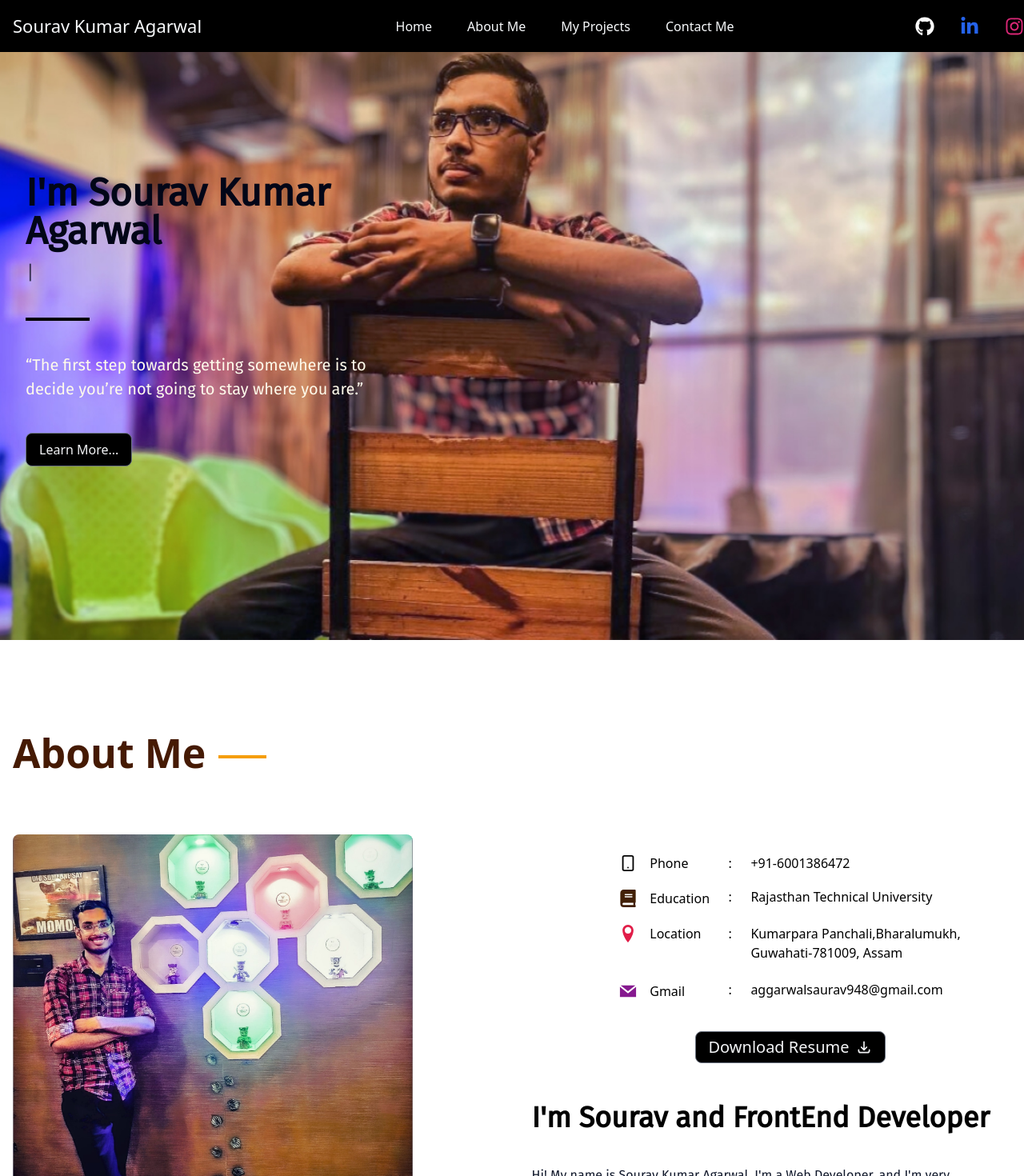
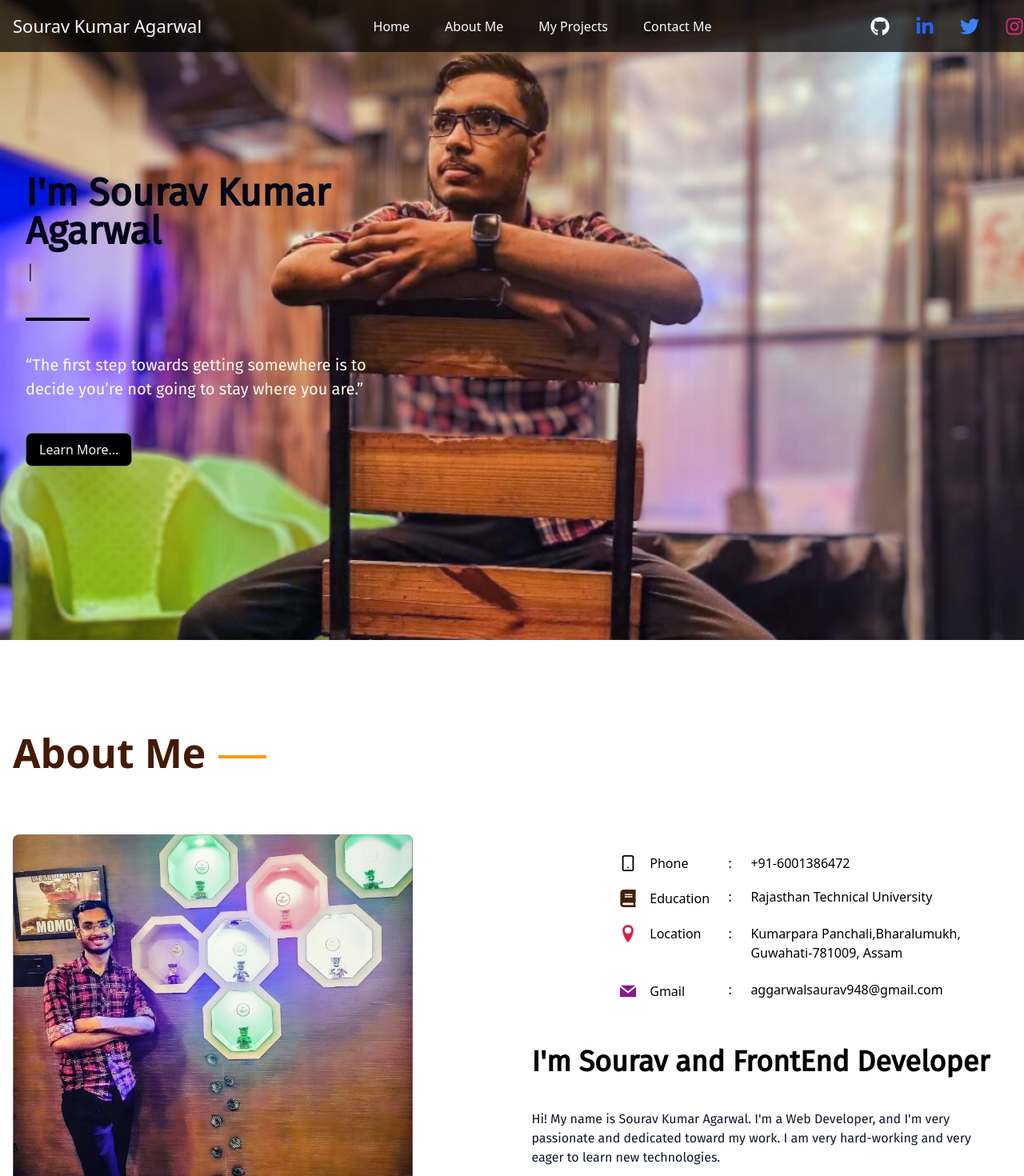
Before and after one commit to SouravKAgarwal/sourav-kr-agarwal, a Next.js app: page / in a window 1280 px wide. Shown: the top 1470 px of the page at 80% size. Built offline with nearby package versions, Linux system fonts and the light colour scheme.

Commit message:
Some minor changes

```diff
--- a/pages/components/About.js
+++ b/pages/components/About.js
@@ -4,9 +4,8 @@ import {FiSmartphone} from "react-icons/fi"
 import {FaBook} from "react-icons/fa"
 import {GrMail} from "react-icons/gr"
 import {ImLocation} from "react-icons/im"
-import {HiOutlineDownload} from 'react-icons/hi'
 import Image from 'next/image'
-import Link from 'next/link'
+
 
 const About = () => {
   return (
@@ -53,11 +52,11 @@ const About = () => {
 
                 </div>
 
-                <div className='flex flex-cols-1 justify-center items-center w-[370px] md:w-[450px] md:mx-[120px] mt-[30px] gap-[70px]'>
+                {/* <div className='flex flex-cols-1 justify-center items-center w-[370px] md:w-[450px] md:mx-[120px] mt-[30px] gap-[70px]'>
                     <div className='flex gap-4 items-center text-[20px] font-medium'>
                         <Link href='Resume.pdf' download className='btn flex border border-[#6b7280] px-4 py-1 text-[#f3f4f6] rounded-[8px] items-center gap-2 hover:bg-[#d4d4d8] hover:text-black transition duration-200'>Download Resume<HiOutlineDownload /></Link>
                     </div>
-                </div>
+                </div> */}
                 <div className='max-w-[600px] md:mx-[22px]'>
                     <h2 className='font-bold mt-12 mb-10'>I'm Sourav and FrontEnd Developer</h2>
                     <p className='text-[#0f172a]'>Hi! My name is Sourav Kumar Agarwal. I'm a Web Developer, and I'm very passionate and dedicated toward my work. I am very hard-working and very eager to learn new technologies.</p>
--- a/pages/components/Footer.js
+++ b/pages/components/Footer.js
@@ -4,6 +4,7 @@ import {
   FaGithub,
   FaInstagram,
   FaLinkedinIn,
+  FaTwitter,
 } from "react-icons/fa";
 
 const Footer = () => {
@@ -29,11 +30,13 @@ const Footer = () => {
         Designed and Hosted by Sourav Kumar Agarwal
       </div> */}
       <div className="flex items-center justify-center gap-[10px]">
-        <span className="w-[50px] h-[50px] rounded-[50%] bg-[var(--black3)] flex items-center justify-center ease-out duration-300 hover:shadow-[0_0_0_0.225em_#d4d4d8]"><Link href="https://github.com/SouravKAgarwal" target='_blank'><FaGithub className='text-[white] text-[24px]'/></Link>
+        <span className="w-[50px] h-[50px] rounded-[50%] bg-[var(--black3)] flex items-center justify-center ease-out duration-300 hover:shadow-[0_0_0_0.100em_white]"><Link href="https://github.com/SouravKAgarwal" target='_blank'><FaGithub className='text-[white] text-[24px]'/></Link>
         </span>
-        <span className="w-[50px] h-[50px] rounded-[50%] bg-[var(--black3)] flex items-center justify-center ease-out duration-300 hover:shadow-[0_0_0_0.225em_#d4d4d8]"><Link href="https://www.linkedin.com/in/sourav-kumar-agarwal09/" target='_blank'><FaLinkedinIn className='text-blue-600 text-[24px]'/></Link>
+        <span className="w-[50px] h-[50px] rounded-[50%] bg-[var(--black3)] flex items-center justify-center ease-out duration-300 hover:shadow-[0_0_0_0.100em_blue]"><Link href="https://www.linkedin.com/in/souravkragarwal/" target='_blank'><FaLinkedinIn className='text-blue-600 text-[24px]'/></Link>
         </span>
-        <span className="w-[50px] h-[50px] rounded-[50%] bg-[var(--black3)] flex items-center justify-center ease-out duration-300 hover:shadow-[0_0_0_0.225em_#d4d4d8]"><Link href="https://instagram.com/_souravagarwal_09?igshid=Yjk4NWM2ZWVkMw==" target='_blank'><FaInstagram className='text-pink-600 text-[24px]'/></Link>
+        <span className="w-[50px] h-[50px] rounded-[50%] bg-[var(--black3)] flex items-center justify-center ease-out duration-300 hover:shadow-[0_0_0_0.100em_blue]"><Link href="https://www.twitter.com/SouravK_Agarwal" target='_blank'><FaTwitter className='text-blue-500 text-[24px]'/></Link>
+        </span>
+        <span className="w-[50px] h-[50px] rounded-[50%] bg-[var(--black3)] flex items-center justify-center ease-out duration-300 hover:shadow-[0_0_0_0.100em_pink]"><Link href="https://instagram.com/_souravagarwal_09?igshid=Yjk4NWM2ZWVkMw==" target='_blank'><FaInstagram className='text-pink-600 text-[24px]'/></Link>
         </span>
         {/* <span className="w-[50px] h-[50px] rounded-[50%] bg-[var(--black3)] flex items-center justify-center ease-out duration-300 hover:shadow-[0_0_0_0.225em_#d4d4d8]">
           <FaLinkedin />
--- a/pages/components/Navbar.js
+++ b/pages/components/Navbar.js
@@ -1,11 +1,11 @@
 import Link from 'next/link'
 import React from 'react'
 import {FiMenu} from 'react-icons/fi'
-import {FaGithub, FaInstagram, FaLinkedinIn} from 'react-icons/fa'
+import {FaGithub, FaInstagram, FaLinkedinIn , FaTwitter} from 'react-icons/fa'
 
 const Navbar = ({toggleSideBar}) => {
   return (
-    <div className='bg-black fixed top-0 w-[100%] z-10'>
+    <div className='bg-[rgba(0,0,0,1)] md:bg-[rgba(0,0,0,0.7)] fixed top-0 w-[100%] z-10'>
       <div className='container flex mx-auto justify-between justify-items-end items-center py-4'>
         <div className='text-[22px] text-[#f8fafc] px-4 mx-0'>Sourav Kumar Agarwal</div>
           <div className='hidden md:justify-between md:items-center md:flex gap-11'>
@@ -29,8 +29,12 @@ const Navbar = ({toggleSideBar}) => {
                 <FaGithub className='text-[white] text-[24px]'/>
               </Link>
 
-              <Link href="https://www.linkedin.com/in/sourav-kumar-agarwal09/" target='_blank'>
+              <Link href="https://www.linkedin.com/in/souravkragarwal" target='_blank'>
                 <FaLinkedinIn className='text-blue-600 text-[24px]'/>
+              </Link>
+
+              <Link href="https://www.twitter.com/SouravK_Agarwal" target='_blank'>
+                <FaTwitter className='text-blue-500 text-[24px]'/>
               </Link>
 
               <Link href="https://instagram.com/_souravagarwal_09?igshid=Yjk4NWM2ZWVkMw==" target='_blank'>
--- a/pages/components/Sidebar.js
+++ b/pages/components/Sidebar.js
@@ -2,7 +2,7 @@ import React from 'react'
 import Link from "next/link"
 import {RiCloseFill} from "react-icons/ri"
 import { HiOutlineDownload } from 'react-icons/hi'
-import {FaGithub, FaInstagram, FaLinkedinIn} from 'react-icons/fa'
+import {FaGithub, FaInstagram, FaLinkedinIn, FaTwitter} from 'react-icons/fa'
 
 
 const Sidebar = ({isOpen, toggleSideBar}) => {
@@ -18,7 +18,7 @@ const Sidebar = ({isOpen, toggleSideBar}) => {
         <Link className='hover:text-[#d4d4d8]' onClick={toggleSideBar} href='#projects'>My Projects</Link>
         <Link className='hover:text-[#d4d4d8]' onClick={toggleSideBar} href='#contacts'>Contact Me</Link>
         <Link href='Resume.pdf' download className='btn flex border border-[#6b7280] px-4 py-1 text-[#f3f4f6] rounded-[8px] items-center gap-2 hover:bg-[#d4d4d8] hover:text-black transition duration-200'>
-          Download CV
+          Resume
           <HiOutlineDownload />
         </Link>
         <div className='flex justify-between items-center'>
@@ -27,8 +27,12 @@ const Sidebar = ({isOpen, toggleSideBar}) => {
                 <FaGithub className='text-[white] text-[24px]'/>
               </Link>
 
-              <Link href="https://www.linkedin.com/in/sourav-kumar-agarwal09/" target='_blank'>
+              <Link href="https://www.linkedin.com/in/souravkragarwal/" target='_blank'>
                 <FaLinkedinIn className='text-blue-600 text-[24px]'/>
+              </Link>
+
+              <Link href="https://www.linkedin.com/SouravK_Agarwal" target='_blank'>
+                <FaTwitter className='text-blue-500 text-[24px]'/>
               </Link>
 
               <Link href="https://instagram.com/_souravagarwal_09?igshid=Yjk4NWM2ZWVkMw==" target='_blank'>
```
Also changed, not shown: 1 other file (tests, documents, lock files or other folders).
